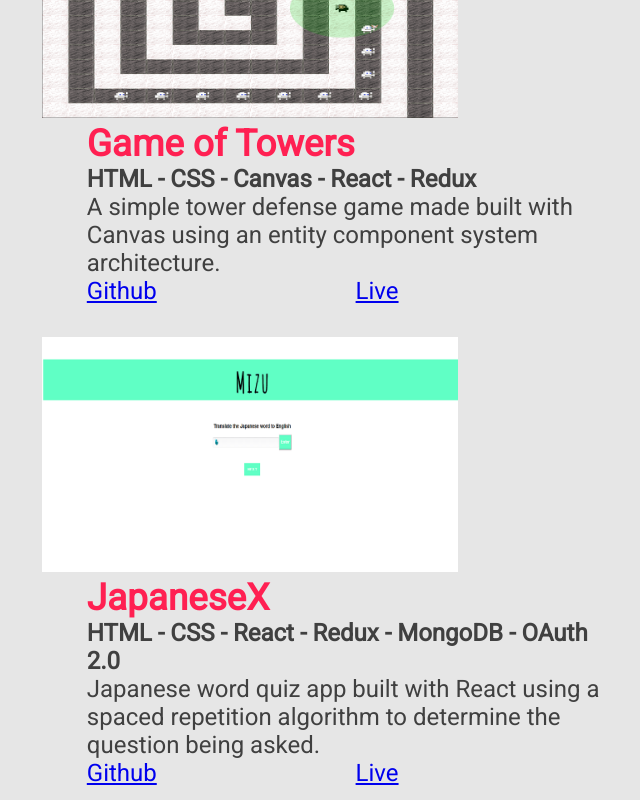
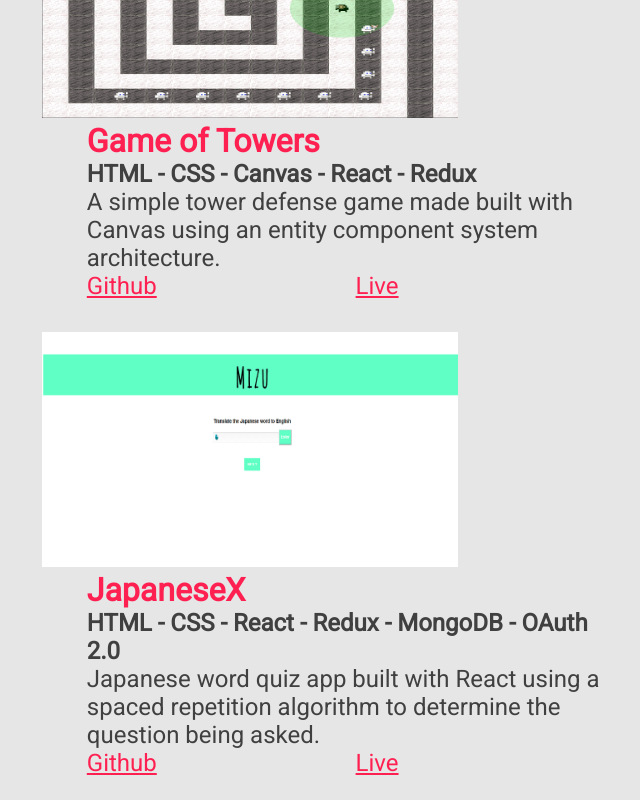
Before and after one commit to jvjruiz/portfolio, a React (Create React App) app: page / in a window 1280 px wide. Shown: the part 2300-3100 px from the top of the page, without its empty margins (150-790 px from the left). Built offline with nearby package versions, Linux system fonts and the light colour scheme.

Commit message:
updated link colors

```diff
--- a/src/index.css
+++ b/src/index.css
@@ -11,7 +11,18 @@ ul {
     list-style: none;
 }
 
-/* font sizes */
+a {
+    color:#ff2052;
+}
+
+a:visited {
+    color: #a2a79e;
+}
+
+a:hover {
+    color: #404040;
+}
+
 .headerText {
     color: #ff2052;
     font-weight: 1;
@@ -19,7 +30,7 @@ ul {
 }
 
 .subHeaderText {
-    font-size:2.3em;
+    font-size:2em;
 }
 
 .contentText {
@@ -89,7 +100,7 @@ ul {
 
 #blinking-cursor {
   font-weight: 100;
-  color: #2E3D48;
+  color: #171219 ;
   -webkit-animation: 1s blink step-end infinite;
   -moz-animation: 1s blink step-end infinite;
   -ms-animation: 1s blink step-end infinite;
```
